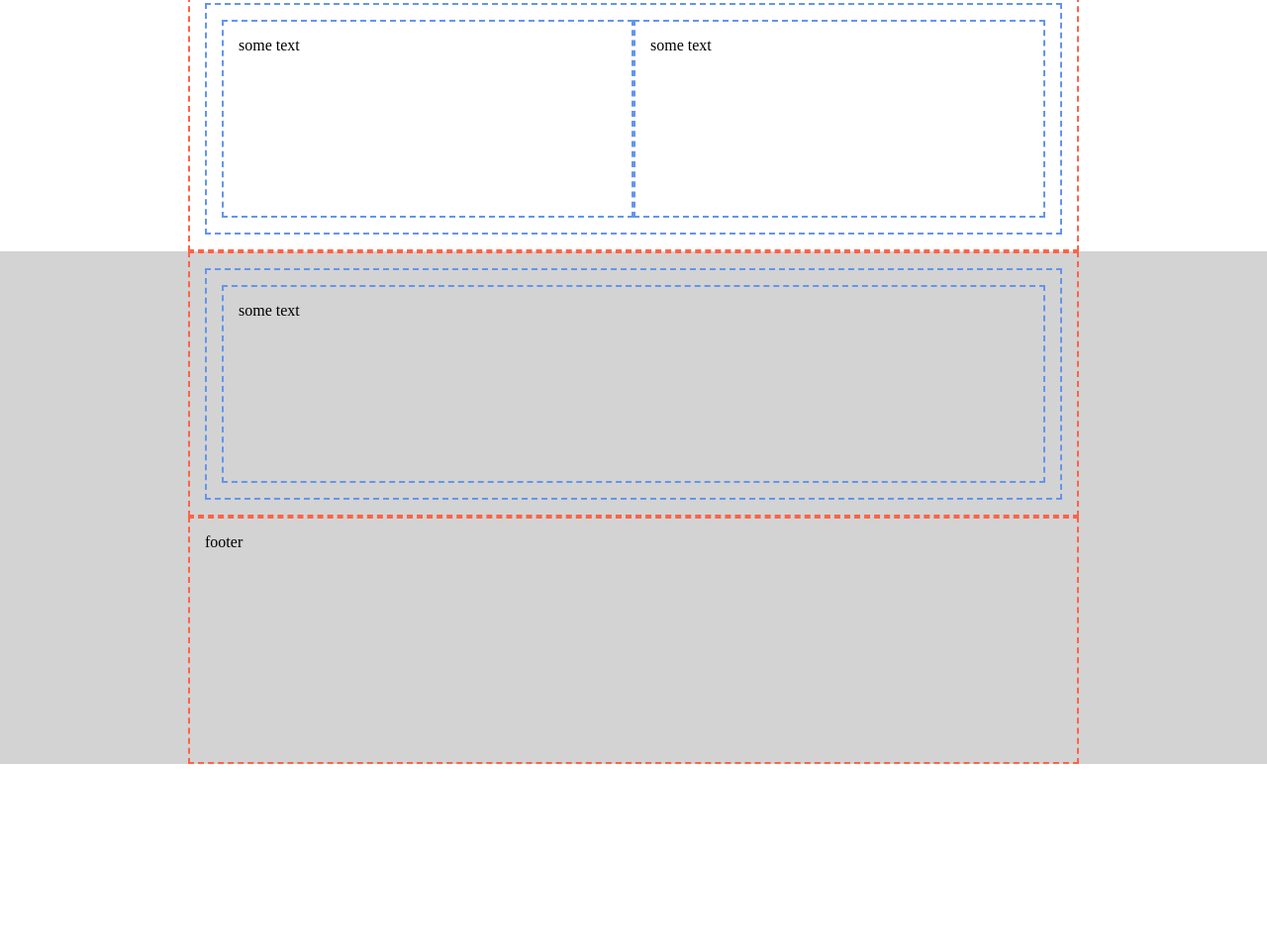
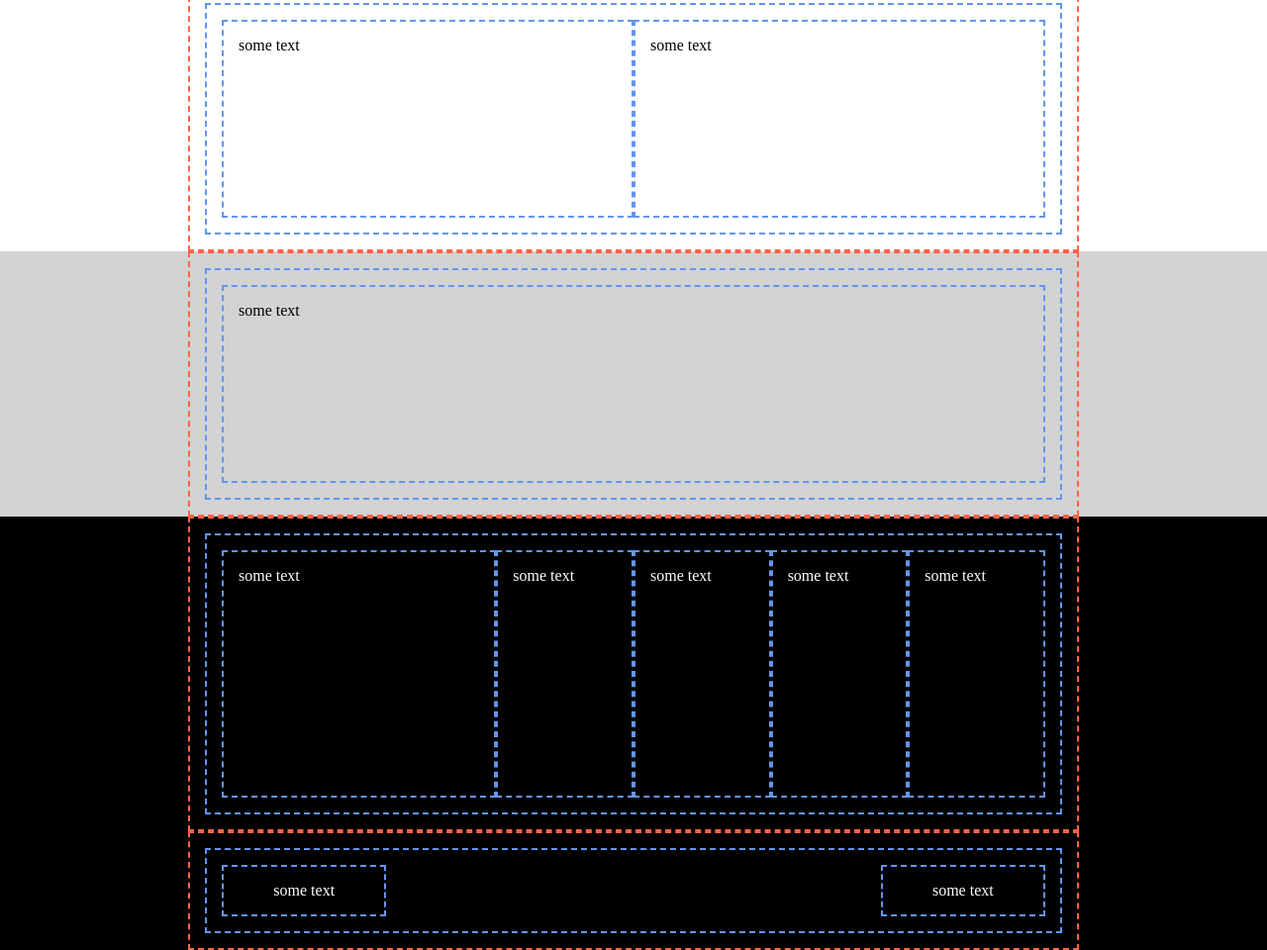
Before and after one commit to rennavittorio/htmlcss-struttura-discord, a plain HTML site: page index.html in a window 1280 px wide. Shown: the part 904-1864 px from the top of the page at 99% size. Before the commit the page ends 1676 px from the top, so only its background shows below. Drawn offline with Linux system fonts and the light colour scheme.

Commit message:
ADD footer layout added + STYLE footer layout

```diff
--- a/css/style.css
+++ b/css/style.css
@@ -91,3 +91,30 @@ img {
 }
 
 /* fine layout main */
+
+/* layout footer, 2 sections (1 info section, 1 logo+button) */
+.bg-foot {
+    background-color: black;
+    color: white;
+}
+
+.row-foot-5-col > .col {
+    flex-basis: calc(100% / 6);
+    min-height: 100px;
+}
+
+.row-foot-5-col > .col:first-child {
+    flex-basis: calc((100% / 6) * 2);
+    min-height: 250px;
+}
+
+.row-foot-2-col {
+    justify-content: space-between;
+}
+
+.row-foot-2-col > .col {
+    flex-basis: calc(100% / 5);
+    text-align: center;
+}
+
+/* fine layout footer */
--- a/index.html
+++ b/index.html
@@ -100,9 +100,50 @@
 
 
         <footer>
-            <div class="container home-footer">
-                footer
+
+            <div class="bg bg-foot">
+
+                <div class="container">
+
+                    <section class="row row-foot-5-col">
+                        <div class="col first-col">
+                            some text
+                        </div>
+                        <div class="col">
+                            some text
+                        </div>
+                        <div class="col">
+                            some text
+                        </div>
+                        <div class="col">
+                            some text
+                        </div>
+                        <div class="col">
+                            some text
+                        </div>
+                    </section>
+
+                </div>
+
             </div>
+
+            <div class="bg bg-foot">
+
+                <div class="container">
+
+                    <section class="row row-foot-2-col">
+                        <div class="col">
+                            some text
+                        </div>
+                        <div class="col">
+                            some text
+                        </div>
+                    </section>
+
+                </div>
+
+            </div>
+
         </footer>
 
     </div>
```
